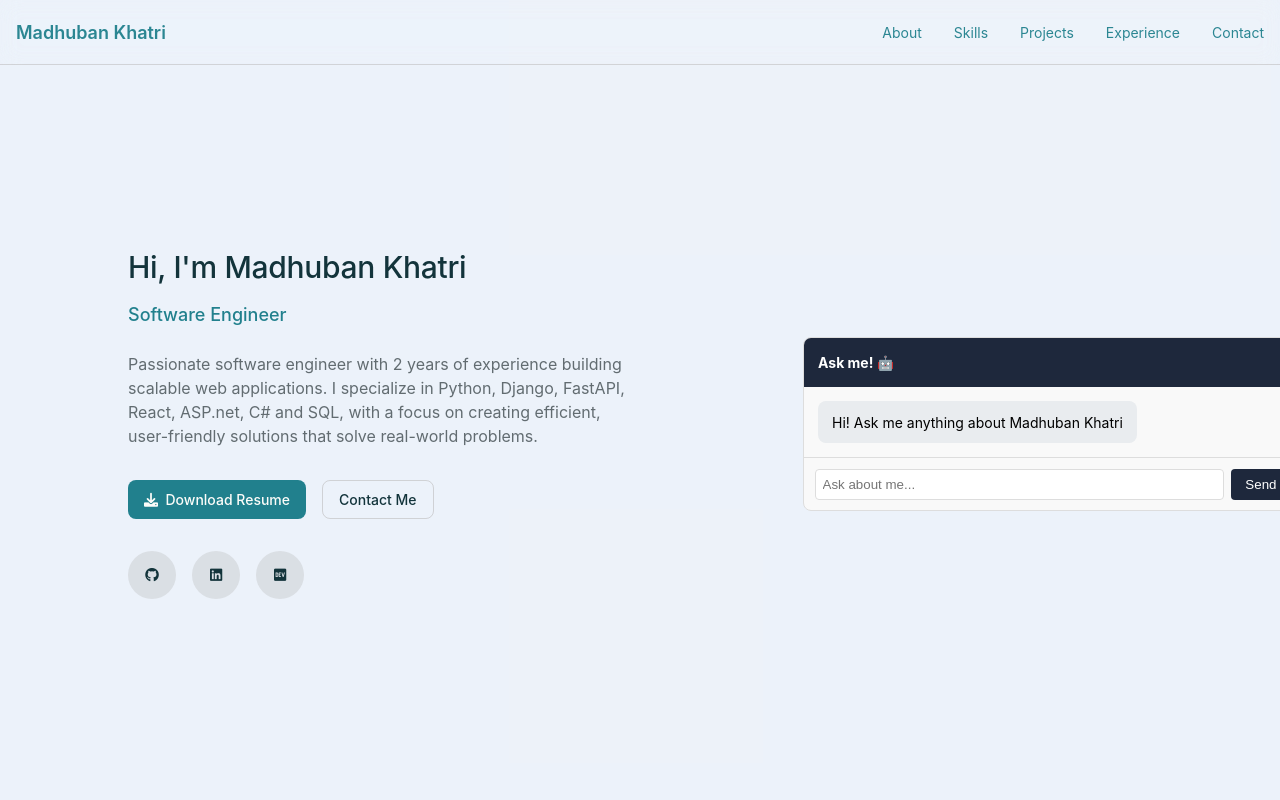
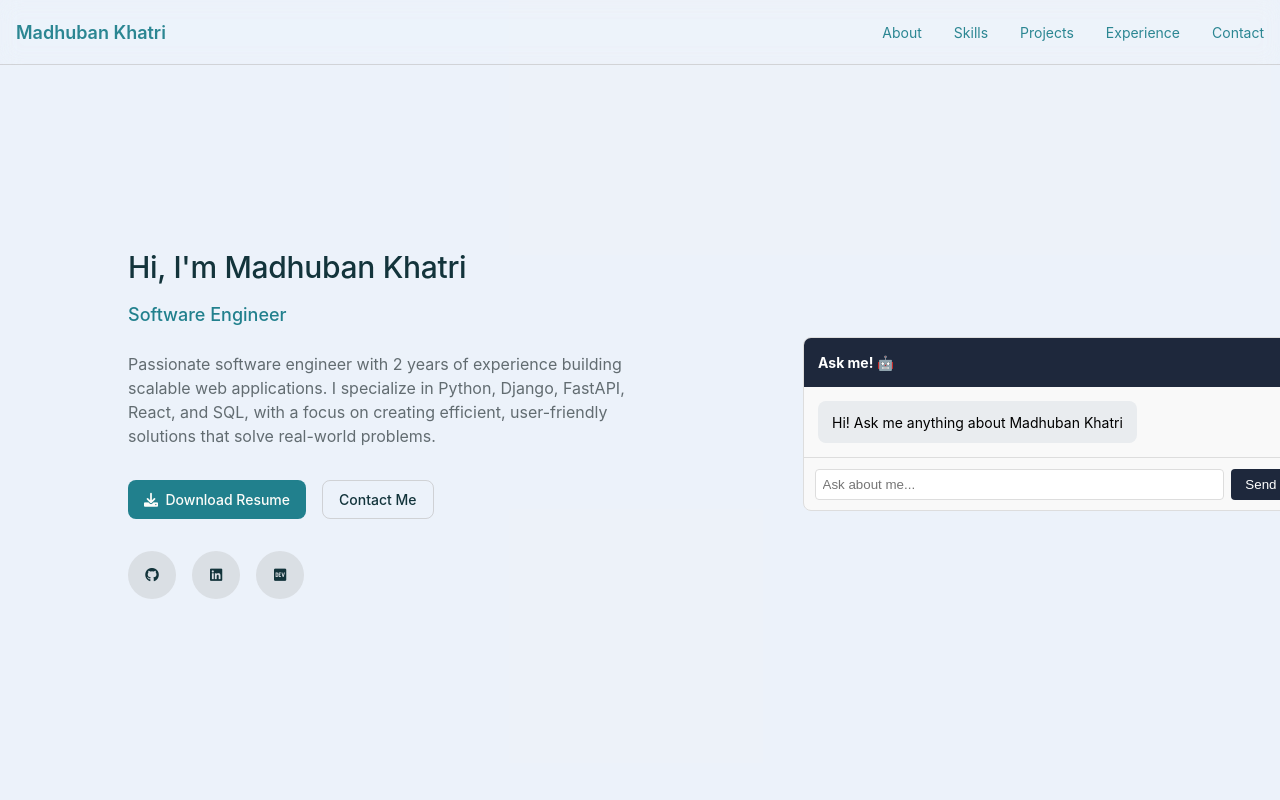
Before and after one commit to mohit-khatri-dj/madhuban-portfolio, a React (Vite) app: page / in a window 1280 px wide. Shown: the top 800 px of the page. Built offline with nearby package versions, Linux system fonts and the light colour scheme; a web font is replaced by a local one.

Commit message:
update 2.0

```diff
--- a/src/data.js
+++ b/src/data.js
@@ -3,7 +3,7 @@ const portfolioData = {
   personalInfo: {
     name: "Madhuban Khatri",
     title: "Software Engineer",
-    bio: "Passionate software engineer with 2 years of experience building scalable web applications. I specialize in Python, Django, FastAPI, React, ASP.net, C# and SQL, with a focus on creating efficient, user-friendly solutions that solve real-world problems.",
+    bio: "Passionate software engineer with 2 years of experience building scalable web applications. I specialize in Python, Django, FastAPI, React, and SQL, with a focus on creating efficient, user-friendly solutions that solve real-world problems.",
     location: "Jodhpur, Rajasthan",
     email: "madhuban211998@gmail.com",
     phone: "+91 7568170690",
```
